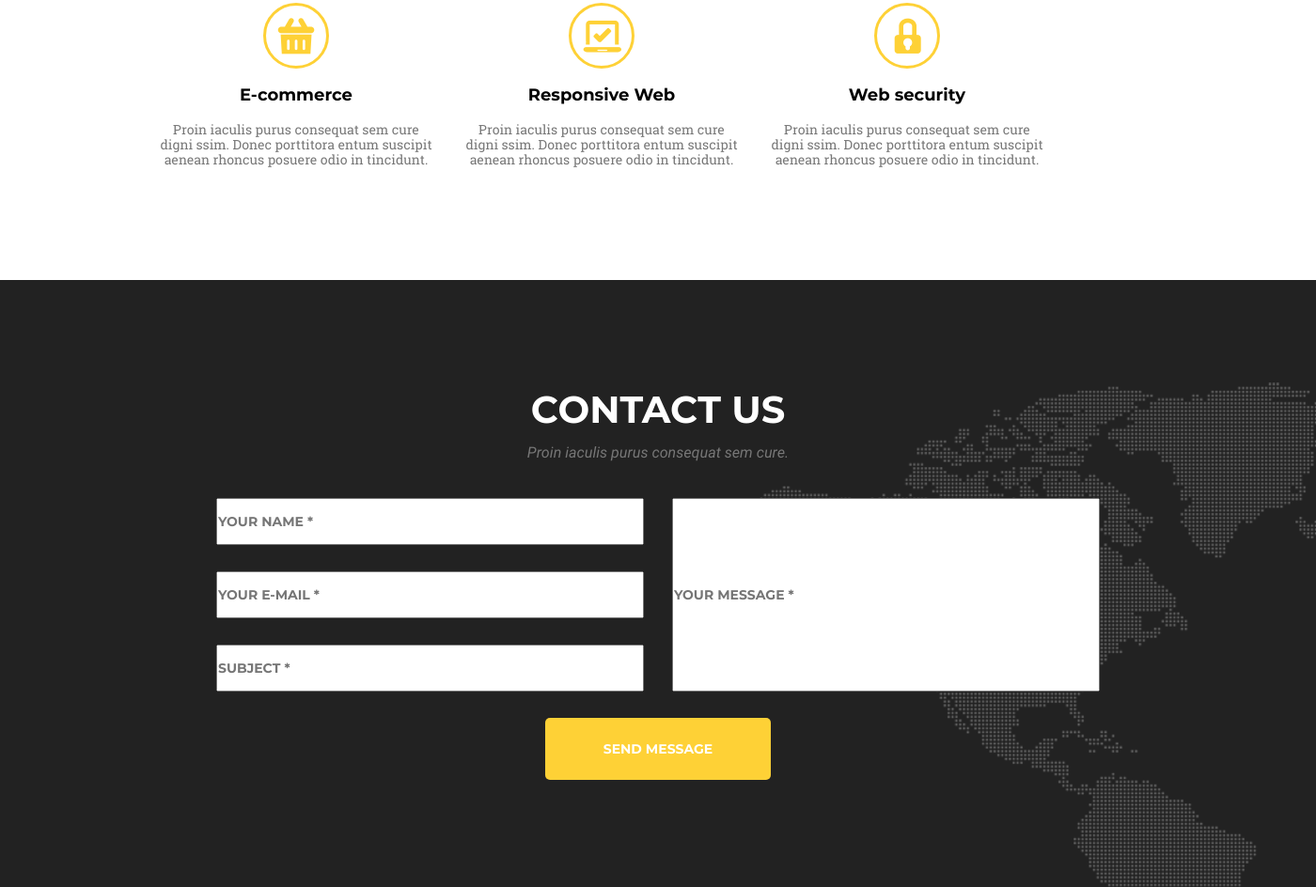
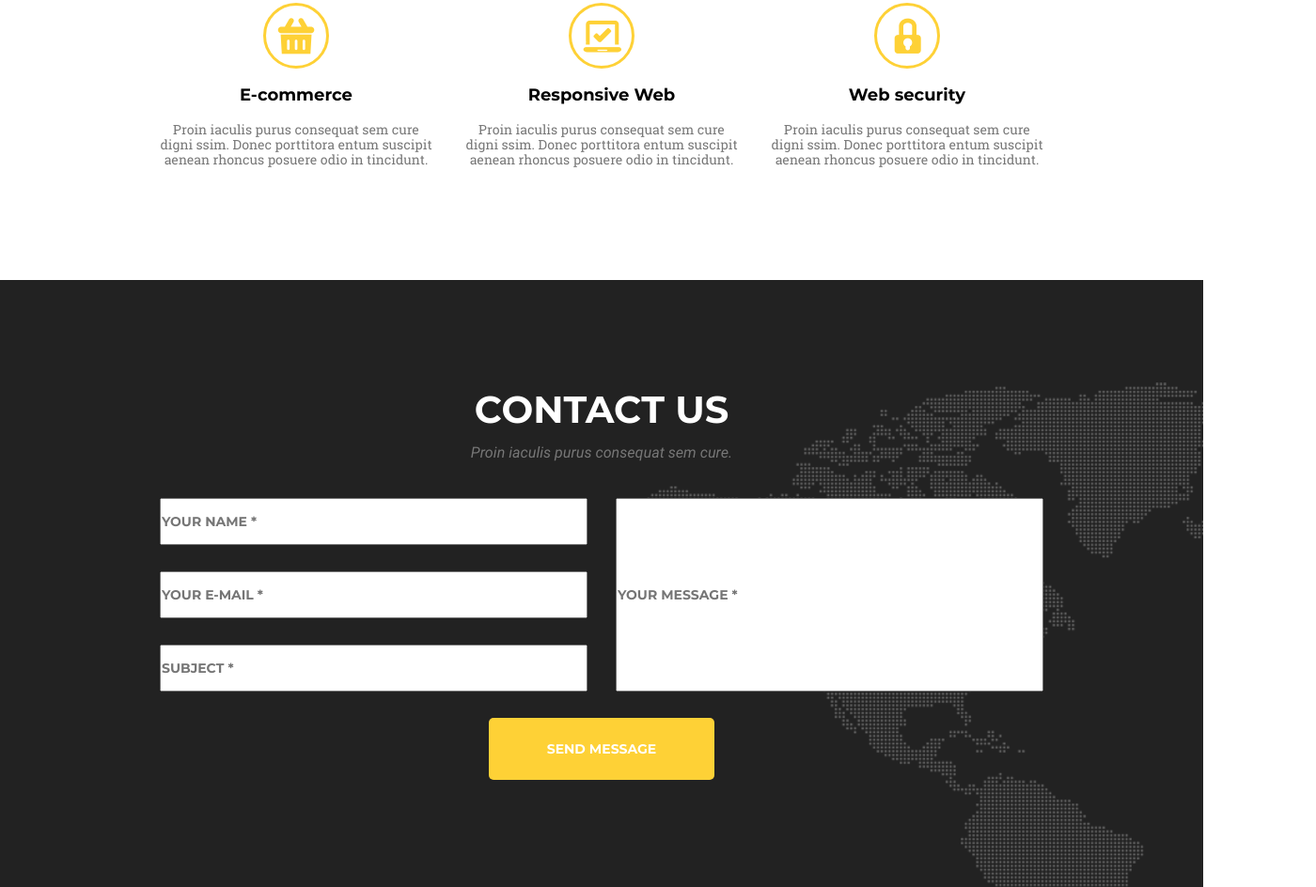
Before and after one commit to Venglevskyi/goit-fe-course, a plain HTML site: page module-7/index.html in a window 1280 px wide. Shown: the part 328-1272 px from the top of the page at 94% size, 1400 px wide, since content can reach past the window. Drawn offline with Linux system fonts and the light colour scheme; files whose address does not match are found by name.

Commit message:
homework-7

```diff
--- a/module-7/css/style.css
+++ b/module-7/css/style.css
@@ -133,7 +133,7 @@
 /*SECTION 2*/
 
 .contact {
-  width: 1400px;
+  width: 100%;
   margin: 0 auto;
   text-align: center;
   color: #ffffff;
@@ -151,7 +151,6 @@
   content: "";
   display: block;
   width: 940px;
-  height: 100%;
   margin: 0 auto;
 }
 
@@ -194,5 +193,4 @@ form {
   text-transform: uppercase;
   cursor: pointer;
   margin: 0 auto 114px;
- vertical-align: baseline;
 }
```
